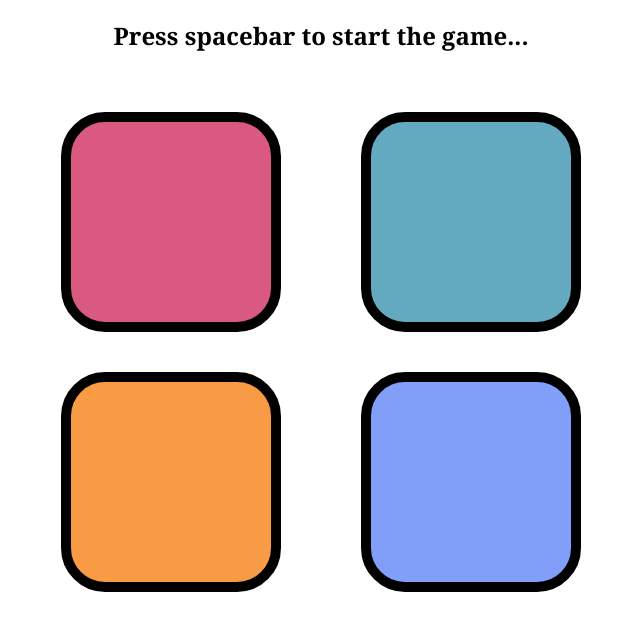
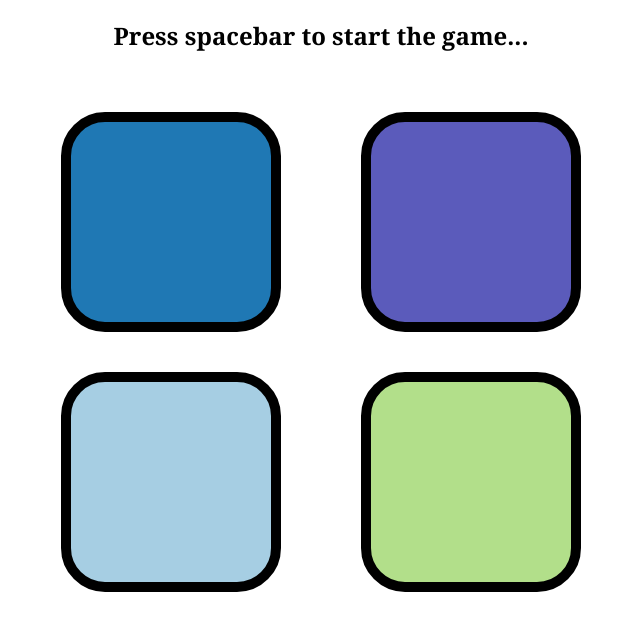
Before and after one commit to PawanSinghMahori/Simon-says-game-, a plain HTML site: page index.html in a window 1280 px wide. Shown: the part 67-698 px from the top of the page, without its empty margins (319-959 px from the left). Drawn offline with Linux system fonts and the light colour scheme.

Commit message:
colour change

```diff
--- a/style.css
+++ b/style.css
@@ -17,19 +17,19 @@ body {
 }
 
 .yellow {
-  background-color: #f99b45;
+  background-color: #a6cee3;
 }
 
 .red {
-  background-color: #d95980;
+  background-color: #1f78b4;
 }
 
 .purple {
-  background-color: #819ff9;
+  background-color: #B2DF8A;
 }
 
 .green {
-  background-color: #63aac0;
+  background-color: #33AC;
 }
 
 .flash {
```
